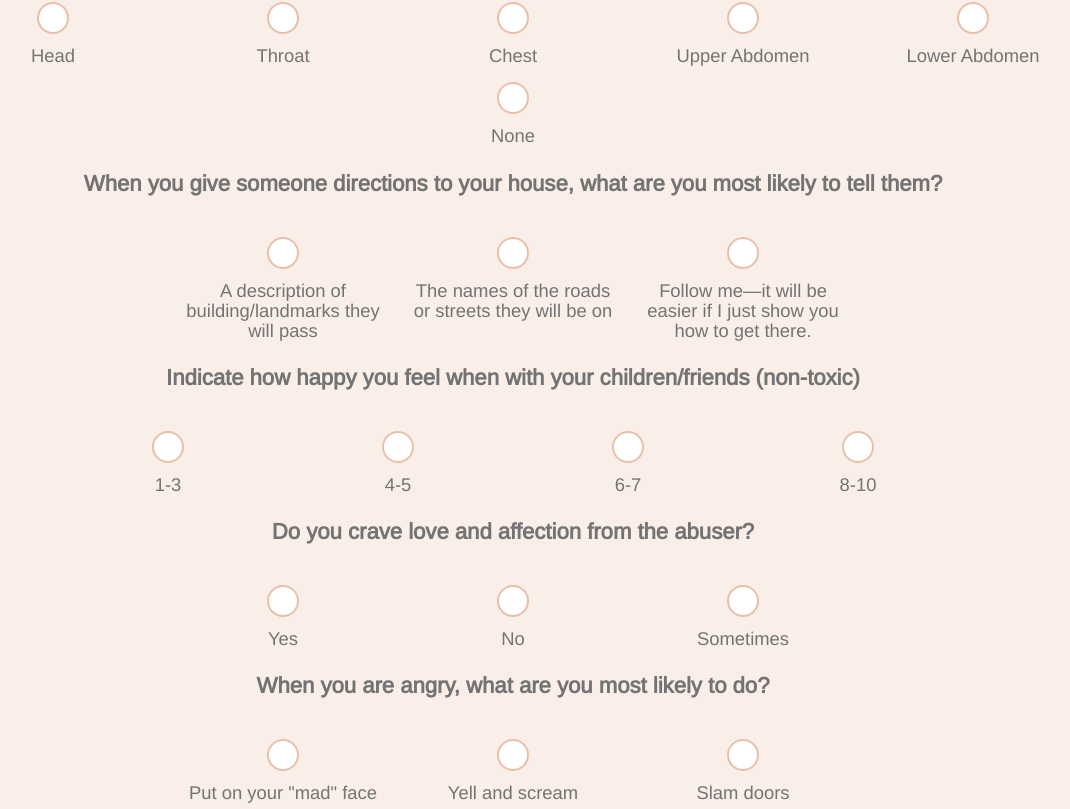
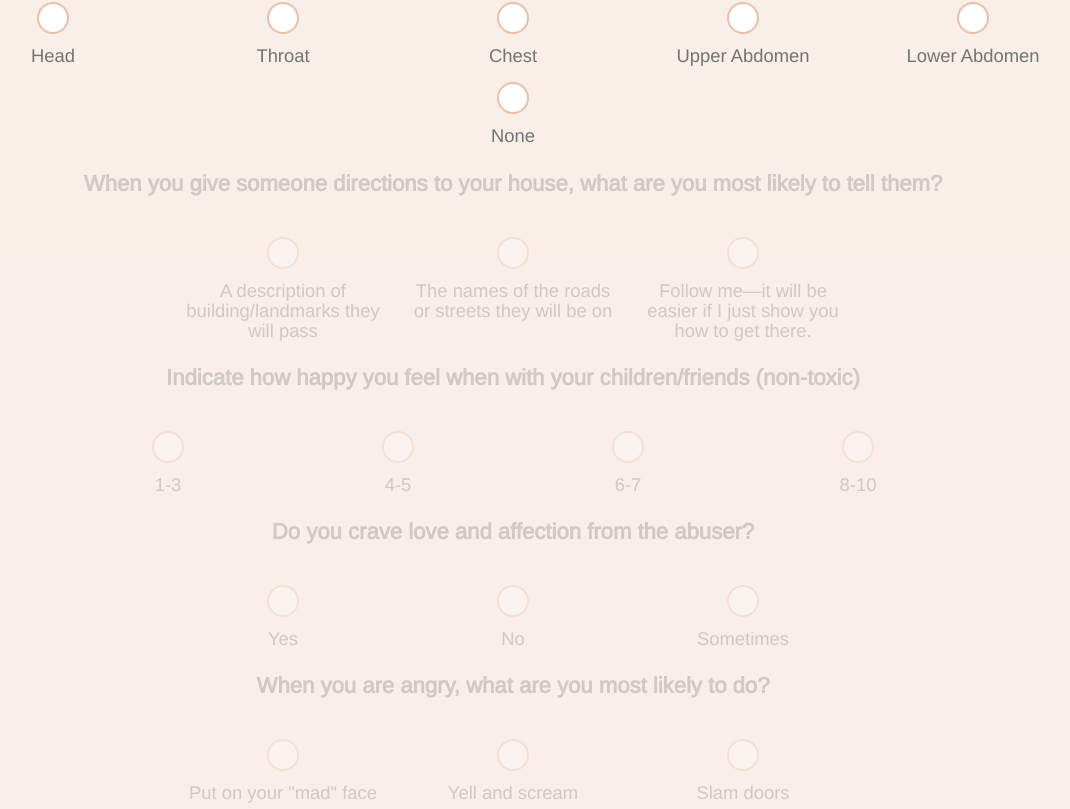
Before and after one commit to mubeenhassan/quiz, a React (Create React App) app: page / in a window 1280 px wide. Shown: the part 751-1560 px from the top of the page, without its empty margins (127-1197 px from the left). Built offline with nearby package versions, Linux system fonts and the light colour scheme.

Commit message:
fixing conflict

```diff
--- a/src/components/Home/QuestionComponent.js
+++ b/src/components/Home/QuestionComponent.js
@@ -1,7 +1,6 @@
 import React, { useState, useEffect } from 'react'
 const QuestionComponent = (props) => {
-  const { data, points, setPoints, questionID } = props
-
+  const { data, questionNumber, points, setPoints, questionID, isDisabled } = props
   const [questionData, setQuestionData] = useState(data)
   const [isSelected, setIsSelected] = useState('')
   const [checkBoxItems, setCheckBoxItems] = useState([])
@@ -17,7 +16,7 @@ const QuestionComponent = (props) => {
     item.credit.map((i) => {
       newPoints[i.to] = newPoints[i.to] + i.points
     })
-    setPoints(newPoints)
+    setPoints(newPoints, questionID)
     setIsSelected(event.target.value)
   }
 
@@ -53,6 +52,7 @@ const QuestionComponent = (props) => {
             value={item.name}
             onChange={(event) => handleChange(event, item)}
             checked={isSelected === item.name}
+            disabled={isDisabled}
           />
           <label htmlFor={'radio' + key + questionID}>{item.name}</label>
         </div>
@@ -79,7 +79,7 @@ const QuestionComponent = (props) => {
         })
       }
     })
-    setPoints(newPoints)
+    setPoints(newPoints,questionID)
   }
 
   const handleCheckBoxes = (event) => {
@@ -109,6 +109,7 @@ const QuestionComponent = (props) => {
             value={item.name}
             onChange={handleCheckBoxes}
             checked={checkIfChecked(item.name)}
+            disabled={isDisabled}
           />
           <label htmlFor={'checkbox' + key + questionID}>{item.name}</label>
         </div>
@@ -117,7 +118,7 @@ const QuestionComponent = (props) => {
   }
 
   return (
-    <div className='question'>
+    <div id={`question_${questionID}`} className={`question ${isDisabled ? 'disabledClass':''}`} >
       <p className='question-text'>
         {/* <span style={{ fontWeight: 'bold' }}>Q No.{questionNumber}. </span> */}
         {question}
--- a/src/components/Home/index.js
+++ b/src/components/Home/index.js
@@ -37,6 +37,7 @@ function Home() {
   const [currentPage, setCurrentPage] = useState(0)
   const [progress, setProgress] = useState(0)
   const [isQuizFinished, setIsQuizFinished] = useState(false)
+  const [disabledQuizes, setDisabledQuizes] = useState([])
   const [points, setPoints] = useState({
     PH: 0,
     EN: 0,
@@ -52,6 +53,7 @@ function Home() {
 
   const handleNext = () => {
     // 0-7, 8-15, 16-23, 24-31, 32-30, 40-47
+    let disabledQuestions = []
     if (currentPage <= TOTAL_PAGES) {
       let quizData = [...QUIZ]
       let start = QUESTIONS_PER_PAGE * currentPage
@@ -62,6 +64,11 @@ function Home() {
       setProgress(
         parseInt((QUESTIONS_PER_PAGE / TOTAL_QUESTIONS) * 100 * currentPage)
       )
+      for (let i = 0; i < QUESTIONS_PER_PAGE; i++) {
+        if(i===0)  disabledQuestions.push(false)
+        else disabledQuestions.push(true)
+      }
+      setDisabledQuizes(disabledQuestions)
     }
     window.scrollTo(0, 0)
   }
@@ -83,7 +90,20 @@ function Home() {
         <strong>KI: </strong> {points.KI}
       </div>
     )
+  }
 
+  const handleSetPoints=(p,questionID)=>{
+    unableQuiz(questionID)
+    setPoints(p)
+  }
+
+  const unableQuiz = (questionID)=>{
+    let disabledPoints = [...disabledQuizes]
+    if(((questionID+1)<QUESTIONS_PER_PAGE) && disabledPoints[questionID+1]!==false){
+      disabledPoints[questionID+1]= false;
+      document.getElementById(`question_${questionID+1}`).scrollIntoView({block: "center"});
+      setDisabledQuizes(disabledPoints)
+    }
   }
 
   const renderQuestions = () => {
@@ -96,7 +116,8 @@ function Home() {
           data={questions}
           // questionNumber={questionNumber}
           points={points}
-          setPoints={setPoints}
+          setPoints={handleSetPoints}
+          isDisabled={disabledQuizes[key]}
         />
       )
     })
--- a/src/index.css
+++ b/src/index.css
@@ -461,3 +461,7 @@ a {
   background: #e8c0aa;
   padding: 16px;
 }
+
+.disabledClass{
+  opacity: 0.3
+}
```
